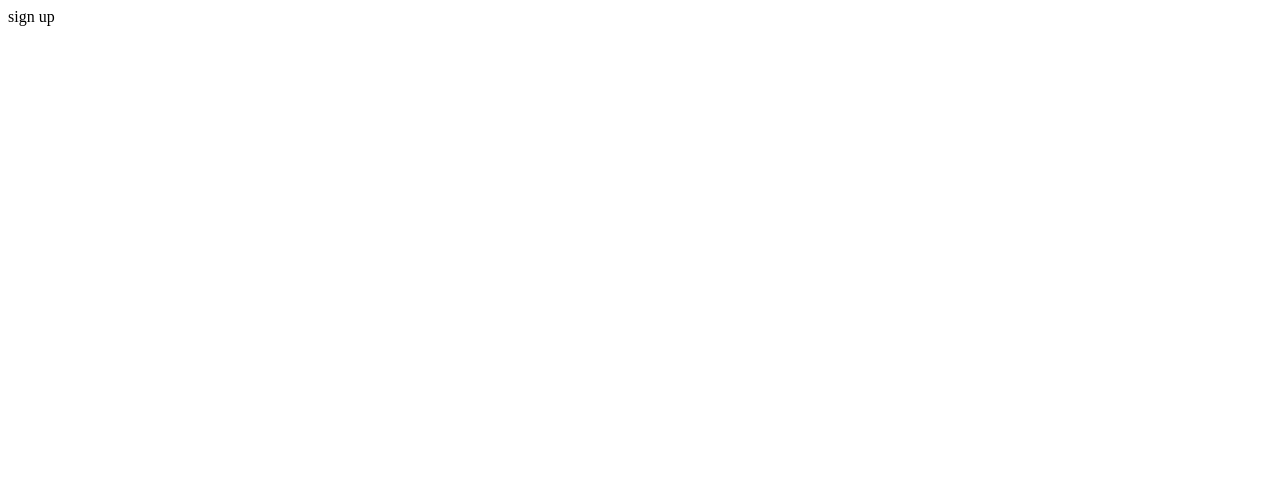
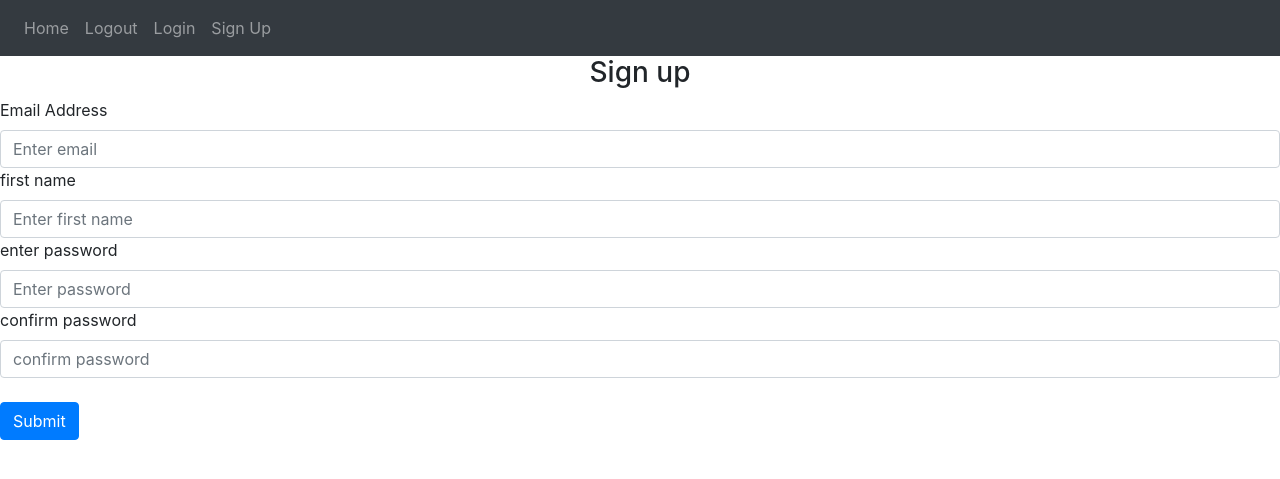
Before and after one commit to LY10x/Flask_Dream_Team, a Flask app: page /sign-up in a window 1280 px wide. Before the commit the part shown is almost empty. Shown: the top 479 px of the page. Run offline with Flask 3, Linux system fonts and the light colour scheme; some libraries are stand-ins or nearby versions.

Commit message:
made login and sign_up templates that look ok and the logic in auth to render them

```diff
--- a/website/auth.py
+++ b/website/auth.py
@@ -1,10 +1,10 @@
-from flask import Blueprint  # type: ignore
+from flask import Blueprint, render_template  # type: ignore
 
 auth = Blueprint('auth', __name__)
 
 @auth.route('/login')
 def login():
-    return "<p>login</p>"
+    return render_template("login.html")
 
 @auth.route('/logout')
 def logout():
@@ -12,4 +12,4 @@ def logout():
 
 @auth.route('/sign-up')
 def sign_up():
-    return "<p>sign up</p>"
+    return render_template("sign_up.html")
--- a/website/templates/base.html
+++ b/website/templates/base.html
@@ -35,7 +35,9 @@
           </div>
         </div>
       </nav>
-
+      {% block content %}
+      <h1>This is home</h1>
+      {% endblock %}
 
     <script
     src="https://code.jquery.com/jquery-3.2.1.slim.min.js"
--- /dev/null
+++ b/website/templates/sign_up.html
@@ -0,0 +1,48 @@
+{% extends "base.html" %} {% block title %}signup{% endblock %} {% block content%}
+
+<form method="POST">
+    <h3 align="center">Sign up</h3>
+    <div class = "form-group">
+        <label for="email">Email Address</label>
+        <input
+        type = "email"
+        class="form-control"
+        id="email"
+        name="email"
+        placeholder="Enter email"
+    </div>
+
+    <div class = "form-group">
+        <label for="fname">first name</label>
+        <input
+        type = "fname"
+        class="form-control"
+        id="fname"
+        name="fname"
+        placeholder="Enter first name"
+    </div>
+
+    <div class = "form-group">
+        <label for="password1">enter password</label>
+        <input
+        type = "pass1"
+        class="form-control"
+        id="pass1"
+        name="pass1"
+        placeholder="Enter password"
+    </div>
+
+    <div class = "form-group">
+        <label for="password2">confirm password</label>
+        <input
+        type = "pass2"
+        class="form-control"
+        id="pass2"
+        name="pass2"
+        placeholder="confirm password"
+    </div>
+    <br />
+    <button type="submit" class="btn btn-primary">Submit</button>
+</form>
+
+{% endblock %}
```
Also changed, not shown: website/templates/login.html (added, +30 -0 lines).
